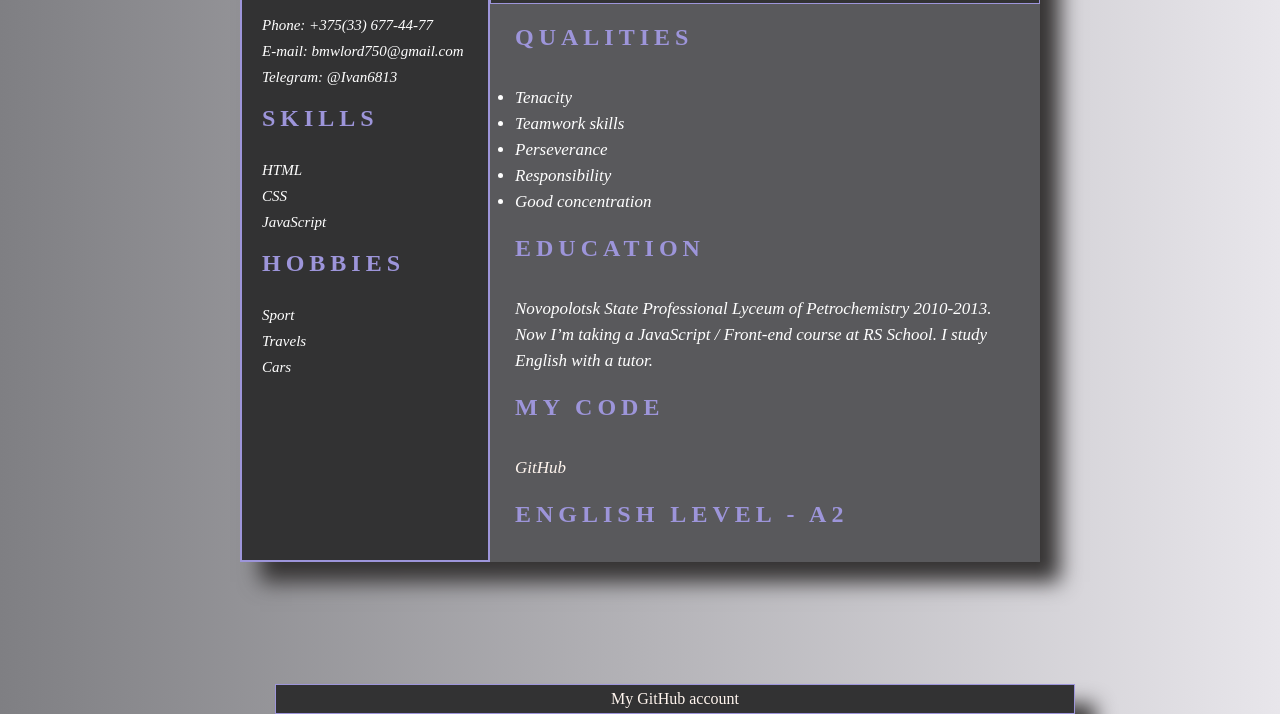
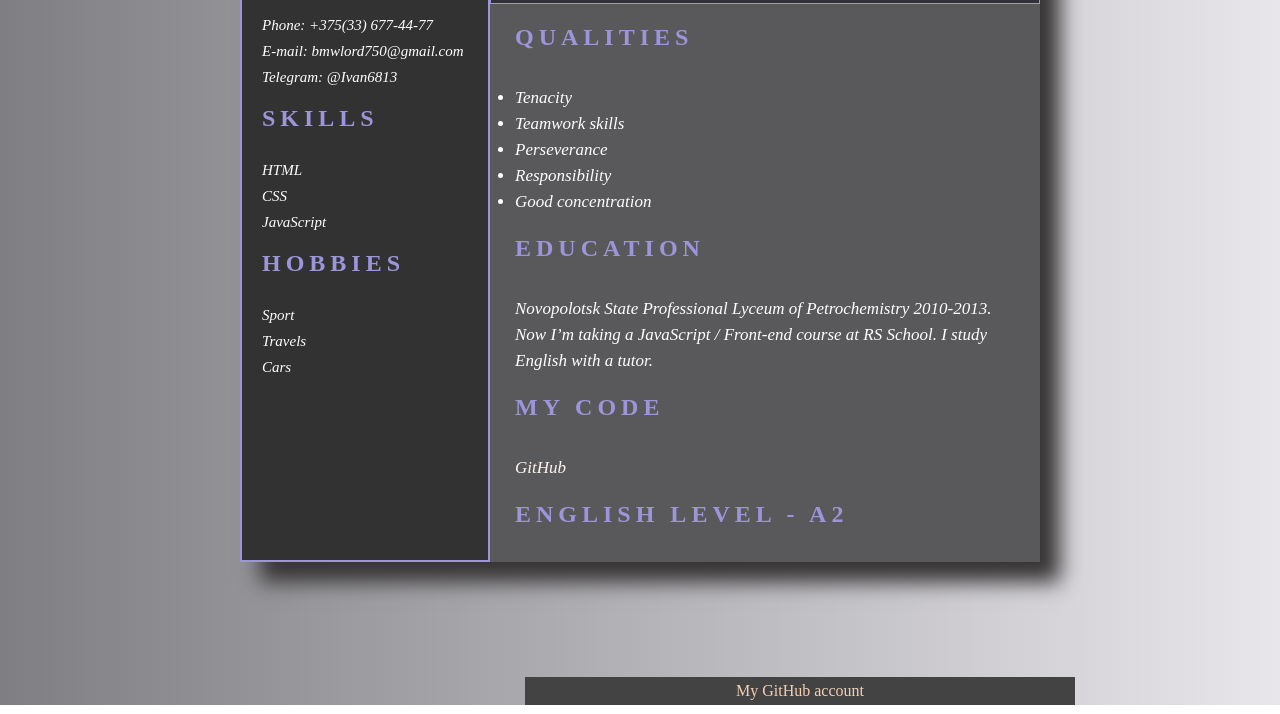
Before and after one commit to Ivan6813/rsschool-cv, a plain HTML site: page index.html in a window 1280 px wide. Shown: the part 261-975 px from the top of the page. Drawn offline with Linux system fonts and the light colour scheme.

Commit message:
change footer

```diff
--- a/index.html
+++ b/index.html
@@ -65,11 +65,10 @@
                         <h4 class="title-1">English level - A2</h4>
                     </section>
                 </div>
+                <footer class="foot">
+                    <a href="https://github.com/Ivan6813" class="link-footer">My GitHub account</a>
+                </footer>
             </section>
-
         </div>
-        <footer class="foot">
-            <a href="https://github.com/Ivan6813" class="link-footer">My GitHub account</a>
-        </footer>
 </body>
 </html>
--- a/style.css
+++ b/style.css
@@ -118,17 +118,15 @@ img {
   display: flex;
   justify-content: center;
   padding: 5px;
-  background-color: #323233;
+  background-color: #434344;
   position: absolute;
-  bottom: -175px;
-  left: 275px;
-  width: 800px;
-  box-shadow: 20px 20px 20px #363434;
-  border: 1px solid #9d95da;
+  bottom: -166px;
+  left: 525px;
+  width: 550px;
 }
 
 .link-footer {
-  color: seashell;
+  color: rgb(245, 207, 180);
   text-decoration: none;
   transition: color 0.2s linear;
 }
```
